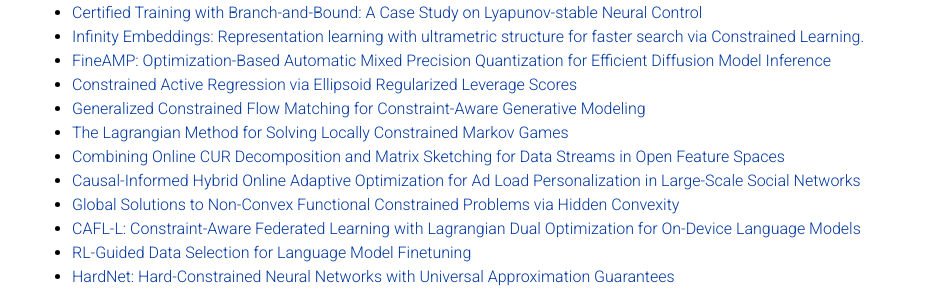
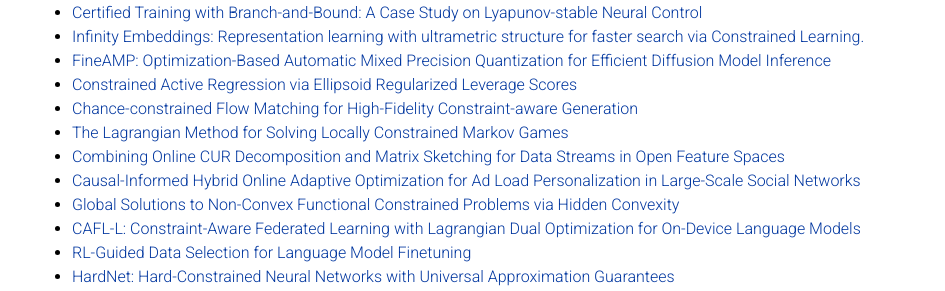
Before and after one commit to constrained-opt-ml/constrained-opt-ml.github.io, a Jekyll site: the page built from _pages/papers.md, in a window 1280 px wide and 900 px high, scrolled down 1010 px. Shown: the part 424-715 px from the top of the window, without its empty margins (163-1108 px from the left). Built offline with Jekyll 4.4.1, drawn with Linux system fonts in a browser that asks for light colours; comment, search, counter and statistics services are not loaded; a style sheet for code colours, icons or effects is not loaded.

Commit message:
Update title

```diff
--- a/_pages/papers.md
+++ b/_pages/papers.md
@@ -64,7 +64,7 @@ We are glad to present the following accepted contributed talks. See the full sc
 - [Infinity Embeddings: Representation learning with ultrametric structure for faster search via Constrained Learning.](https://openreview.net/forum?id=HNAqDj7zTq)
 - [FineAMP: Optimization-Based Automatic Mixed Precision Quantization for Efficient Diffusion Model Inference](https://openreview.net/forum?id=sVObVLUs0C)
 - [Constrained Active Regression via Ellipsoid Regularized Leverage Scores](https://openreview.net/forum?id=eXKnR11wkc)
-- [Generalized Constrained Flow Matching for Constraint-Aware Generative Modeling](https://openreview.net/forum?id=ESjoUyIy0b)
+- [Chance-constrained Flow Matching for High-Fidelity Constraint-aware Generation](https://openreview.net/forum?id=ESjoUyIy0b)
 - [The Lagrangian Method for Solving Locally Constrained Markov Games](https://openreview.net/forum?id=hBvCERnRIQ)
 - [Combining Online CUR Decomposition and Matrix Sketching for Data Streams in Open Feature Spaces](https://openreview.net/forum?id=xcnMiei20G)
 - [Causal-Informed Hybrid Online Adaptive Optimization for Ad Load Personalization in Large-Scale Social Networks](https://openreview.net/forum?id=uwj93B9g5u)
```
